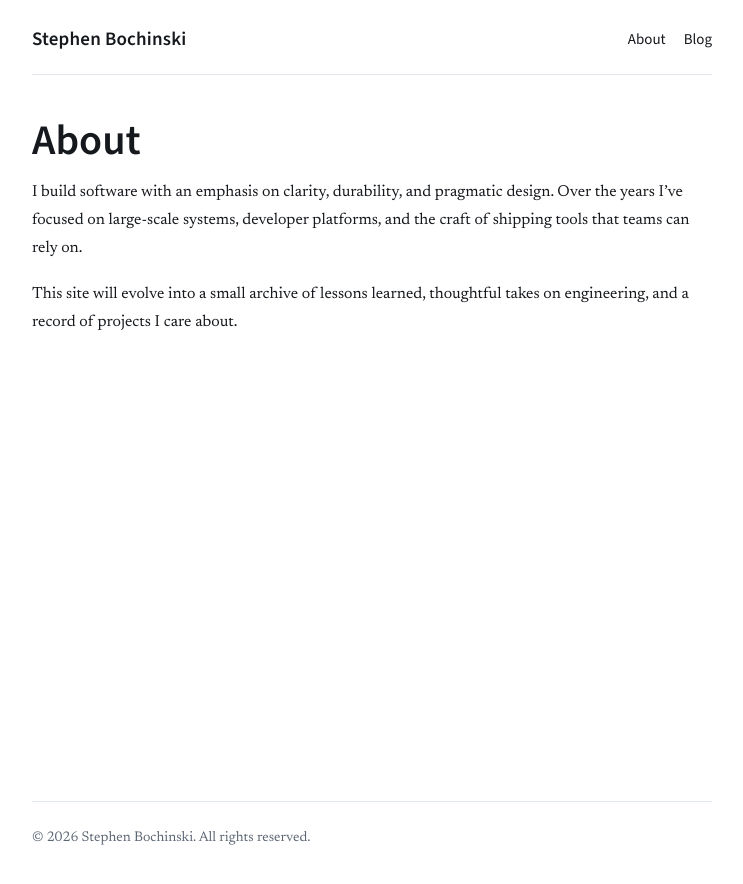
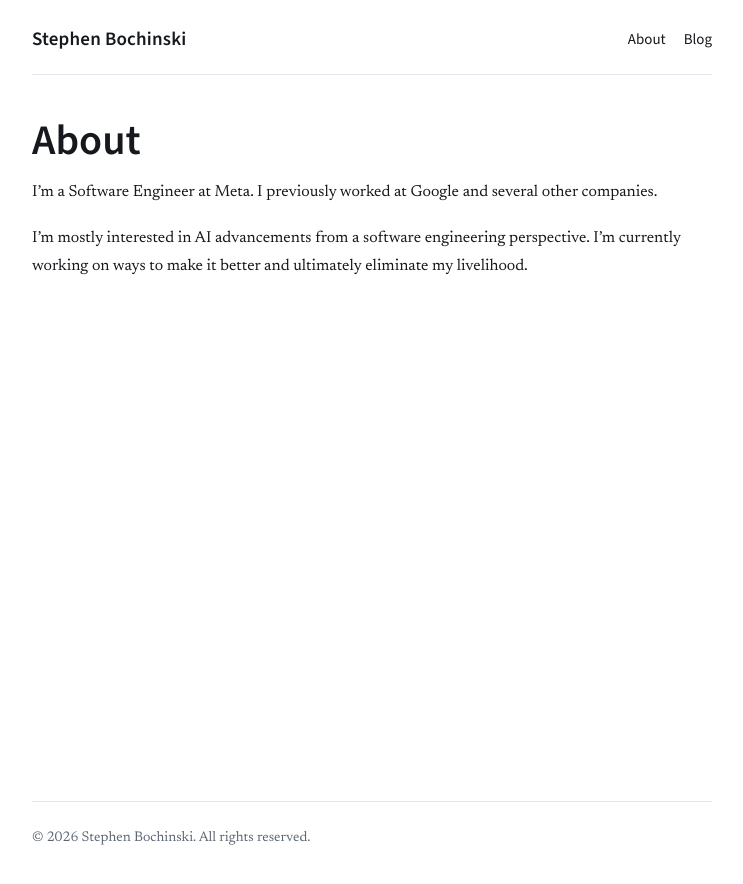
Before and after one commit to sbochins/personal-website, a Jekyll site: the page built from about.md, in a window 1280 px wide. Shown: the top 884 px of the page, without its empty margins (268-1011 px from the left). Built offline with Jekyll 4.4.1, drawn with Linux system fonts in a browser that asks for light colours.

```diff
--- a/Gemfile
+++ b/Gemfile
@@ -6,3 +6,4 @@ gem "github-pages", "~> 228", group: :jekyll_plugins
 gem "activesupport", "< 7.1"
 gem "bigdecimal", "< 4.0"
 gem "http_parser.rb", "< 0.8"
+gem "webrick", "~> 1.7"
--- a/about.md
+++ b/about.md
@@ -3,6 +3,7 @@ title: About
 permalink: /about/
 ---
 
-I build software with an emphasis on clarity, durability, and pragmatic design. Over the years I've focused on large-scale systems, developer platforms, and the craft of shipping tools that teams can rely on.
+I'm a Software Engineer at Meta. I previously worked at Google and several other companies.
 
-This site will evolve into a small archive of lessons learned, thoughtful takes on engineering, and a record of projects I care about.
+I'm mostly interested in AI advancements from a software engineering perspective. I'm currently working on ways to make it better and
+ultimately eliminate my livelihood.
```
Also changed, not shown: _posts/2024-01-01-welcome-to-the-notes.md (deleted, +0 -7 lines), _posts/2024-02-01-on-technical-leadership.md (deleted, +0 -14 lines), _posts/2026-01-02-ai-personas.md (added, +49 -0 lines), index.md (+1 -3 lines), Gemfile.lock (added), 12 other files.
